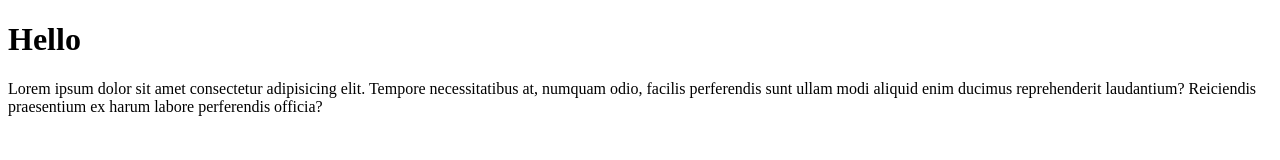
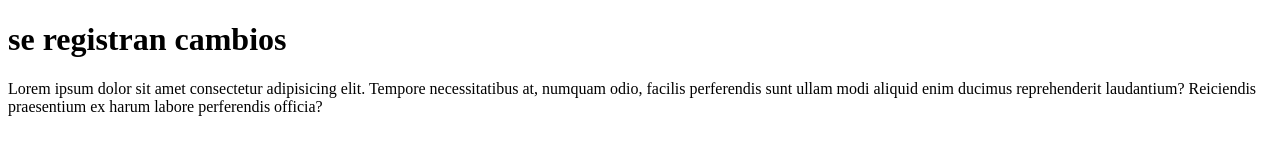
Before and after one commit to JuanCarlosTrianaSanchez/Ssh-escritorio, a plain HTML site: page index.html in a window 1280 px wide. Drawn offline with Linux system fonts and the light colour scheme.

Commit message:
se cambia titulo
cambio

```diff
--- a/index.html
+++ b/index.html
@@ -6,7 +6,7 @@
     <title>Shh Ecritorio</title>
 </head>
 <body>
-    <h1>Hello</h1>
+    <h1>se registran cambios</h1>
     <p>Lorem ipsum dolor sit amet consectetur adipisicing elit. Tempore necessitatibus at, numquam odio, facilis perferendis sunt ullam modi aliquid enim ducimus reprehenderit laudantium? Reiciendis praesentium ex harum labore perferendis officia?</p>
 </body>
 </html>
```
